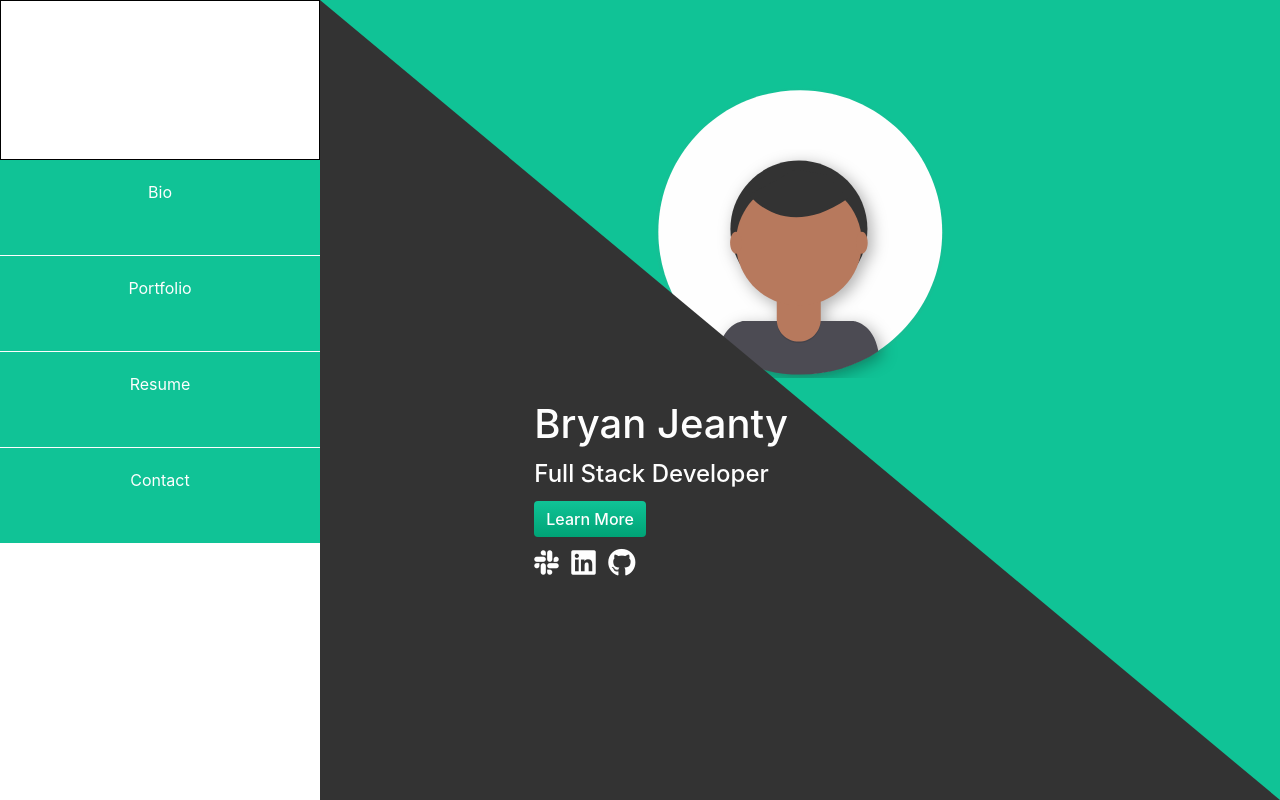
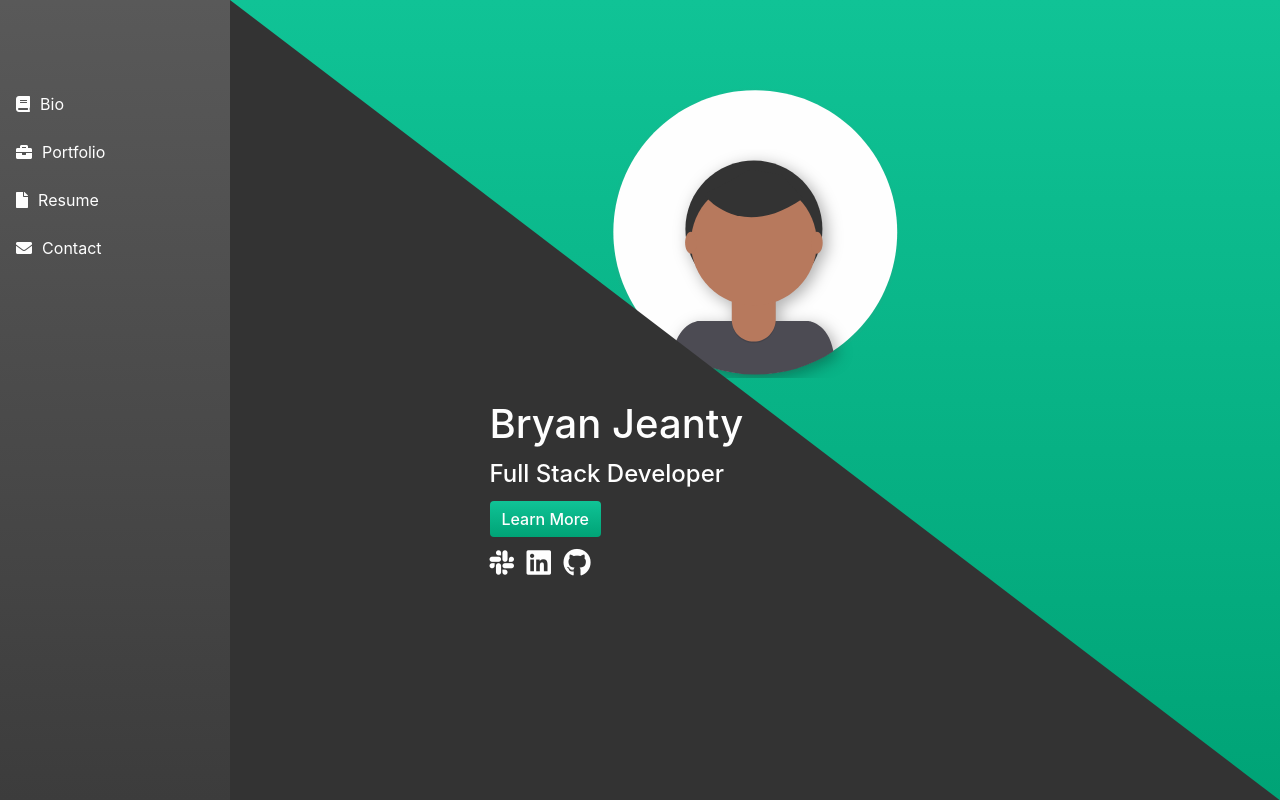
Before and after one commit to bryanjeanty/portfolio, a plain HTML site: page portfolio/index.html in a window 1280 px wide. Both pictures are taken after a click on the button "Learn More". Drawn offline with nearby package versions, Linux system fonts and the light colour scheme.

Commit message:
sidebar mouseover and styles

```diff
--- a/portfolio/index.html
+++ b/portfolio/index.html
@@ -40,14 +40,20 @@
   </head>
   <body>
     <div id="sidebar">
-      <div id="brand-container">
-        <!-- <img src="./static/BJ.svg" alt="" srcset="" /> -->
-      </div>
+      <div id="brand-container"></div>
       <div id="tabs-container">
-        <div class="tabs bio-tab">Bio</div>
-        <div class="tabs portfolio-tab">Portfolio</div>
-        <div class="tabs resume-tab">Resume</div>
-        <div class="tabs contact-tab">Contact</div>
+        <div class="tabs fade-out bio-tab">
+          <i class="fas fa-book"></i> <span>Bio</span>
+        </div>
+        <div class="tabs fade-out portfolio-tab">
+          <i class="fas fa-briefcase"></i> <span>Portfolio</span>
+        </div>
+        <div class="tabs fade-out resume-tab">
+          <i class="fas fa-file"></i> <span>Resume</span>
+        </div>
+        <div class="tabs fade-out contact-tab">
+          <i class="fas fa-envelope"></i> <span>Contact</span>
+        </div>
       </div>
     </div>
     <div id="content">
--- a/portfolio/script.js
+++ b/portfolio/script.js
@@ -1,8 +1,23 @@
 const sidebar = document.getElementById("sidebar");
 const content = document.getElementById("content");
 const button = document.getElementById("toggle");
+const tabs = document.getElementsByClassName("tabs");
 
 button.addEventListener("click", () => {
   sidebar.classList.toggle("expanded");
   content.classList.toggle("collapsed");
+
+  for (let i = 0; i < tabs.length; i++) {
+    tabs[i].classList.toggle("fade-out");
+    tabs[i].classList.toggle("fade-in");
+  }
 });
+
+for (let i = 0; i < tabs.length; i++) {
+  tabs[i].addEventListener("mouseover", () => {
+    tabs[i].style.backgroundColor = "var(--dark3)";
+  });
+  tabs[i].addEventListener("mouseout", () => {
+    tabs[i].style.background = "none";
+  });
+}
--- a/portfolio/style.css
+++ b/portfolio/style.css
@@ -5,6 +5,9 @@
   --primary-dark: #00a376;
   --primary-light: #20d3a6;
   --dark: #333;
+  --dark2a: rgba(60, 60, 60, 0.85);
+  --dark2b: rgba(60, 60, 60, 1);
+  --dark3: #444;
   --light: #fefefe;
 }
 
@@ -34,48 +37,96 @@ body {
   width: 0;
   display: flex;
   flex-direction: column;
+  background-image: linear-gradient(to bottom, var(--dark2a), var(--dark2b));
 }
 
 #brand-container {
-  height: 20%;
-  border: 1px solid black;
+  height: 10%;
   display: flex;
 }
 
-/* #brand-container img {
-  width: 100%;
-} */
-
 #tabs-container {
-  height: 80%;
+  height: 90%;
   display: flex;
   flex-direction: column;
 }
 
 .tabs {
-  height: 15%;
-  /* border: 1px solid black; */
-  border-bottom: 1px solid var(--light);
-  text-align: center;
-  padding-top: 1.25rem;
-  background-color: var(--primary);
+  height: 3rem;
+  padding-left: 1rem;
+  padding-top: 0.75rem;
+  position: absolute;
+  cursor: pointer;
+  width: 100%;
+}
+
+.tabs > * {
+  margin-right: 0.35rem;
+}
+
+.portfolio-tab {
+  margin-top: 3rem;
+}
+
+.resume-tab {
+  margin-top: 6rem;
+}
+
+.contact-tab {
+  margin-top: 9rem;
+}
+
+.tabs.fade-out {
+  animation: fade-out 1.5s forwards;
+}
+
+.tabs.fade-in {
+  animation: fade-in 1.5s forwards;
+}
+
+@keyframes fade-out {
+  0% {
+    opacity: 1;
+  }
+  50% {
+    opacity: 0.15;
+  }
+  100% {
+    opacity: 0;
+  }
+}
+
+@keyframes fade-in {
+  0% {
+    opacity: 0;
+  }
+  50% {
+    opacity: 0.85;
+  }
+  100% {
+    opacity: 1;
+  }
 }
 
 /* final */
 #sidebar.expanded {
-  width: 25%;
+  width: 18%;
 }
 
 /* conditions for content region */
 /* initial */
 #content {
   position: relative;
-  background: var(--primary);
+  background-image: linear-gradient(
+    to bottom,
+    var(--primary),
+    var(--primary-dark)
+  );
   width: 100%;
 }
 /* final */
 #content.collapsed {
-  width: 75%;
+  width: 82%;
 }
 
 /* svg conditions */
```
